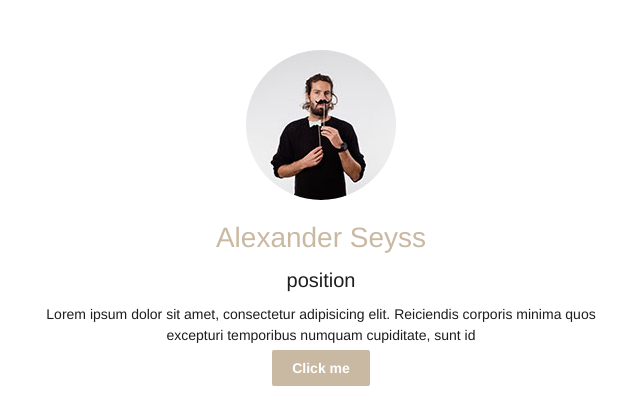
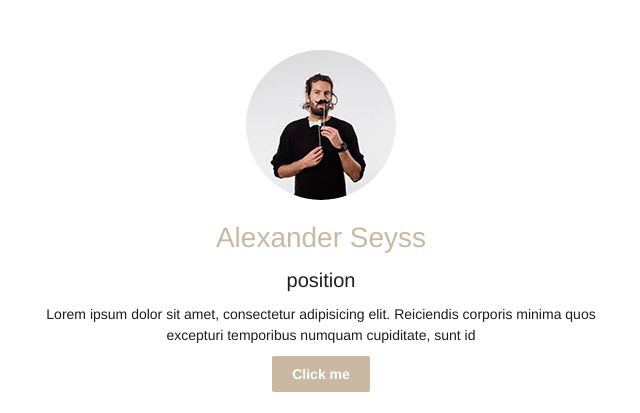
Before and after one commit to seyale/profile, a plain HTML site: page index.html in a window 1280 px wide. Shown: the top 413 px of the page, without its empty margins (319-959 px from the left). Drawn offline with Linux system fonts and the light colour scheme.

Commit message:
button change

```diff
--- a/style.css
+++ b/style.css
@@ -92,6 +92,7 @@ td {
   padding: 10px 20px 10px 20px;
   border-radius: 2px;
   font-weight: 600;
+  line-height: 200%;
 }
 
 .btn_brown:hover {
@@ -100,6 +101,7 @@ td {
   padding: 10px 20px 10px 20px;
   border-radius: 2px;
   font-weight: 600;
+  line-height: 200%;
 }
 
 .inline_list li{
```
